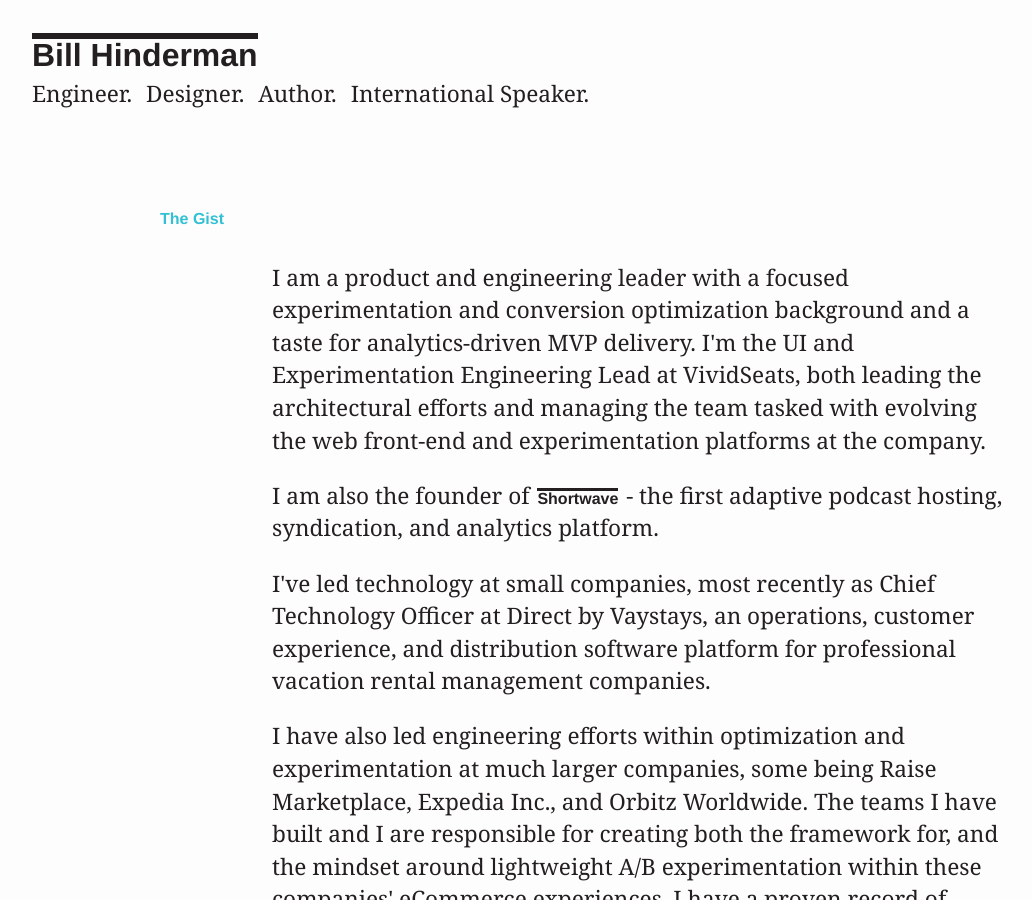
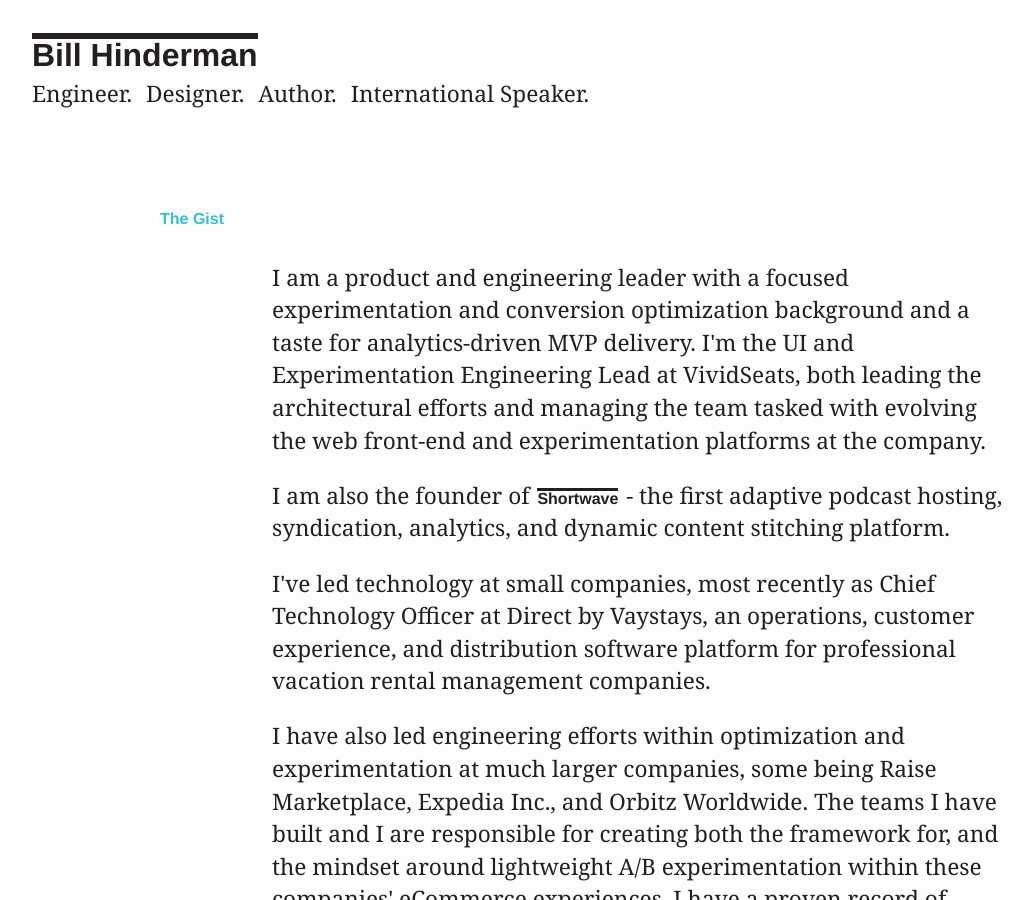
Before and after one commit to billHinderman/resume, a Jekyll site: the page built from index.html, in a window 1280 px wide and 900 px high. Shown: the whole window, without its empty margins (0-1032 px from the left). Built offline with Jekyll 4.4.1, drawn with Linux system fonts in a browser that asks for light colours.

Commit message:
Rearranging gist

```diff
--- a/_includes/section-gist.html
+++ b/_includes/section-gist.html
@@ -6,7 +6,7 @@
     </p>
 
     <p>
-      I am also the founder of <a class="link link-inline" href="http://www.goshortwave.com/" target="_blank">Shortwave</a> - the first adaptive podcast hosting, syndication, and analytics platform.
+      I am also the founder of <a class="link link-inline" href="http://www.goshortwave.com/" target="_blank">Shortwave</a> - the first adaptive podcast hosting, syndication, analytics, and dynamic content stitching platform.
     </p>
 
     <p>
```
Also changed, not shown: index.html (line endings or trailing spaces).
